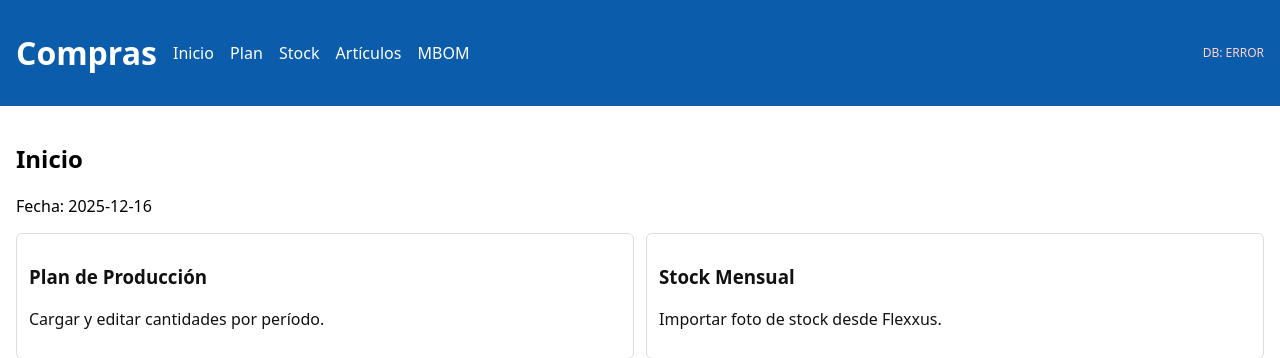
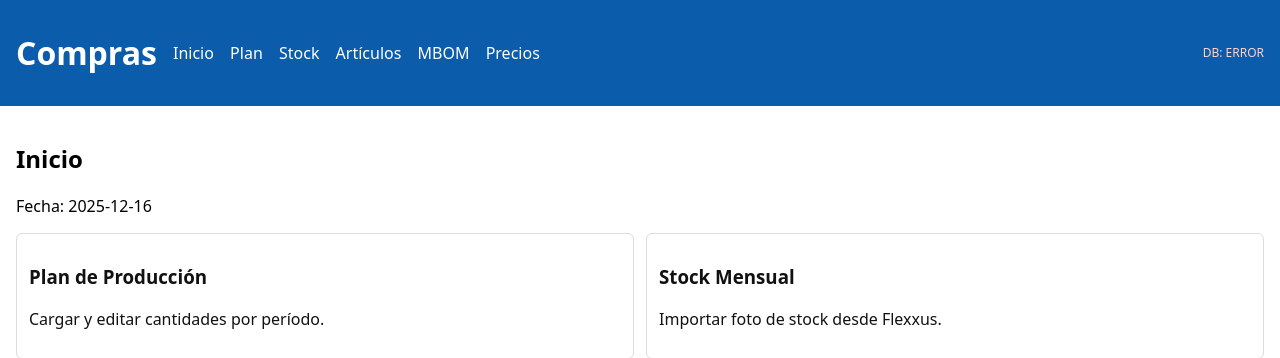
Before and after one commit to Ariel-CP/COMPRAS, a FastAPI app: page /ui/ in a window 1280 px wide. Shown: the top 358 px of the page. Run offline with FastAPI, Linux system fonts and the light colour scheme.

Commit message:
feat(ui): agregar enlace a /ui/precios en la navegación principal

```diff
--- a/app/templates/base.html
+++ b/app/templates/base.html
@@ -16,6 +16,7 @@
       <a href="/ui/stock">Stock</a>
       <a href="/ui/productos">Artículos</a>
       <a href="/ui/mbom">MBOM</a>
+      <a href="/ui/precios">Precios</a>
     </nav>
     <div class="db-status">
       {% if db_status and db_status.ok == 'true' %}
```
